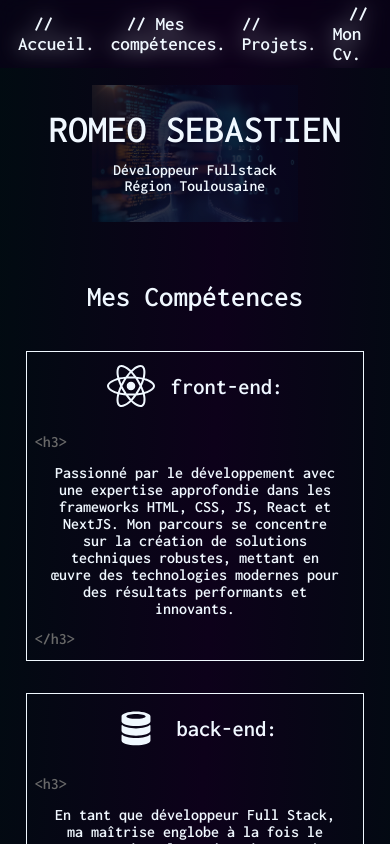
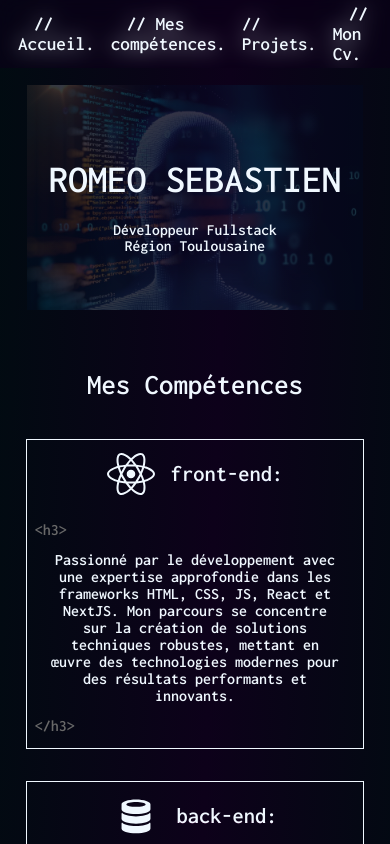
Before and after one commit to Romeoseb-dev/-, a React (Vite) app: page / in a window 390 px wide. Shown: the top 844 px of the page. Built offline with nearby package versions, Linux system fonts and the light colour scheme.

Commit message:
test deploy

```diff
--- a/index.html
+++ b/index.html
@@ -9,7 +9,7 @@
       href="https://fonts.googleapis.com/css2?family=Inconsolata:wght@600&display=swap"
       rel="stylesheet"
     />
-    <title>Vite + React</title>
+    <title>Romeo Sebastien</title>
   </head>
   <body>
     <div id="root"></div>
--- a/src/pages/Home.css
+++ b/src/pages/Home.css
@@ -33,10 +33,13 @@
 }
 
 @media screen and (max-width: 600px) {
+  .image-dev {
+    width: 90%;
+  }
   .mon-nom {
-    top: 120px;
+    top: 170px;
   }
   .description {
-    top: 170px;
+    top: 230px;
   }
 }
```
